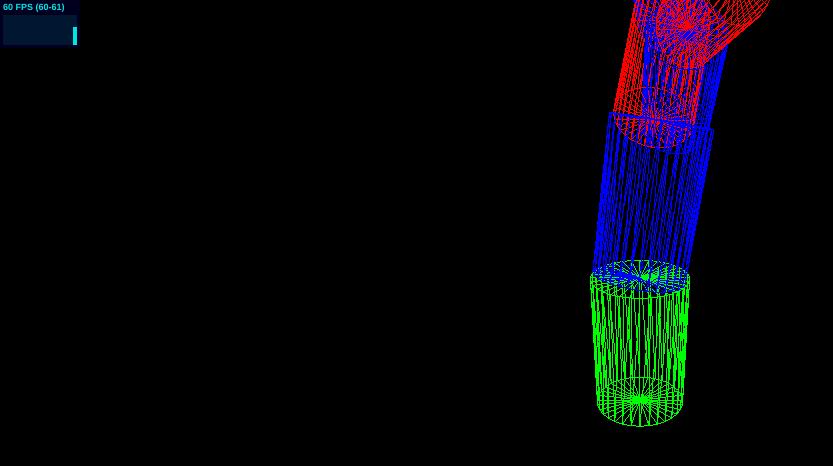
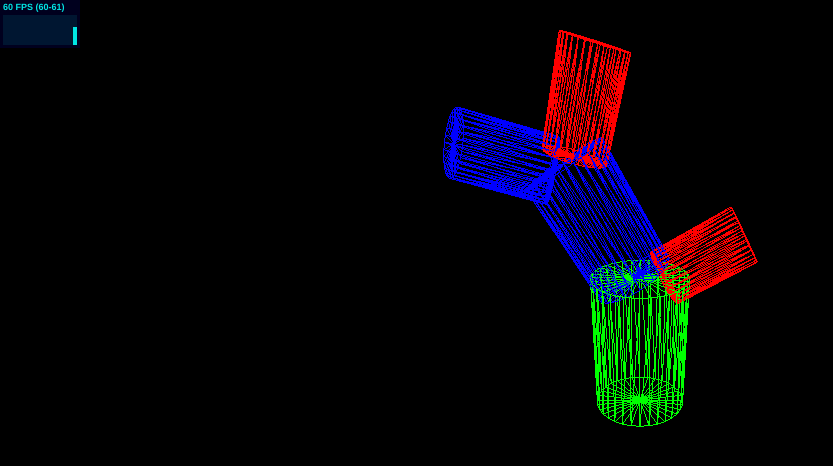
Before and after one commit to mradionov/botanical-visualization-of-js-ast, a plain HTML site: page index.html in a window 1280 px wide. Shown: the whole page, without its empty margins (0-833 px from the left). Drawn offline with Linux system fonts and the light colour scheme.

Commit message:
draw end nodes

```diff
--- a/index.html
+++ b/index.html
@@ -8,7 +8,7 @@
 <body>
   <!-- Insert source code here -->
   <script id="source" type="text/template">
-    var a = 10, b = 11;
+    1;
   </script>
 
   <!-- Vendors -->
--- a/src/main.js
+++ b/src/main.js
@@ -18,10 +18,12 @@
     return;
   }
 
+  console.dir(astTransformed);
+
   var scene = MOD_SCENE.init();
 
   console.time('draw');
-  var tree = MOD_TREE.draw(astTransformed, 0, 0, 0, 0x00FF00);
+  var tree = MOD_TREE.draw(astTransformed, 0, 0x00FF00);
   console.timeEnd('draw');
 
   console.dir(tree);
--- a/src/tree.js
+++ b/src/tree.js
@@ -106,17 +106,16 @@ var MOD_TREE = (function () {
 
   var cache = {};
 
-  function draw(node, e, translateX, translateZ, color) {
+  function draw(node, e, color) {
     var material = createMaterial(color);
-    var geometry = createGeometry(translateX, translateZ);
+    var geometry = createGeometry();
     var stem = new THREE.Mesh(geometry, material);
 
+    stem.custom = node;
+
     if (node.children.length === 0) {
-      // create leaf
-      return ;
+      return stem;
     }
-
-    stem.custom = node;
 
     var weight = node.weight;      // s
 
@@ -148,7 +147,7 @@ var MOD_TREE = (function () {
     // var translateZ2 = Math.cos(TURN_QUATER) * translateXZ2;
 
 
-    var translateX1 = - STEM_RADIUS + Math.cos(tilt1) * STEM_RADIUS;
+    var translateX1 = -STEM_RADIUS + Math.cos(tilt1) * STEM_RADIUS;
     var translateX2 = STEM_RADIUS - Math.cos(tilt2) * STEM_RADIUS;
 
     // var translateX1 = 0;
@@ -157,12 +156,14 @@ var MOD_TREE = (function () {
     // var translateX2 = 0;
     var translateZ2 = 0;
 
+    /*
     console.log('------------');
     console.log(tilt1, TURN_RAD);
     console.log(translateX1, translateZ1);
     console.log(translateX2, translateZ2);
     console.log('------------');
 
+    */
 
     var f;
 
@@ -175,10 +176,10 @@ var MOD_TREE = (function () {
 
     var dummy = createDummy();
 
-    var childStem1 = draw(branch1, 0, 0, 0, 0x0000FF);
+    var childStem1 = draw(branch1, 0, 0x0000FF);
     if (childStem1) {
 
-      childStem1.rotateY(TURN_RAD);
+      // childStem1.rotateY(TURN_RAD);
       childStem1.rotateZ(tilt1);
       childStem1.scale.set(scale1, scale1, scale1);
 
@@ -191,10 +192,10 @@ var MOD_TREE = (function () {
       }
     }
 
-    var childStem2 = draw(branch2, f - weight1, 0, 0, 0xFF0000);
+    var childStem2 = draw(branch2, f - weight1, 0xFF0000);
     if (childStem2) {
 
-      childStem2.rotateY(TURN_RAD);
+      // childStem2.rotateY(TURN_RAD);
       childStem2.rotateZ(tilt2);
       childStem2.scale.set(scale2, scale2, scale2);
 
@@ -214,7 +215,7 @@ var MOD_TREE = (function () {
     return stem;
   }
 
-  function createGeometry(translateX, translateZ) {
+  function createGeometry() {
     var geometry = new THREE.CylinderGeometry(
       STEM_RADIUS,
       STEM_RADIUS,
```
